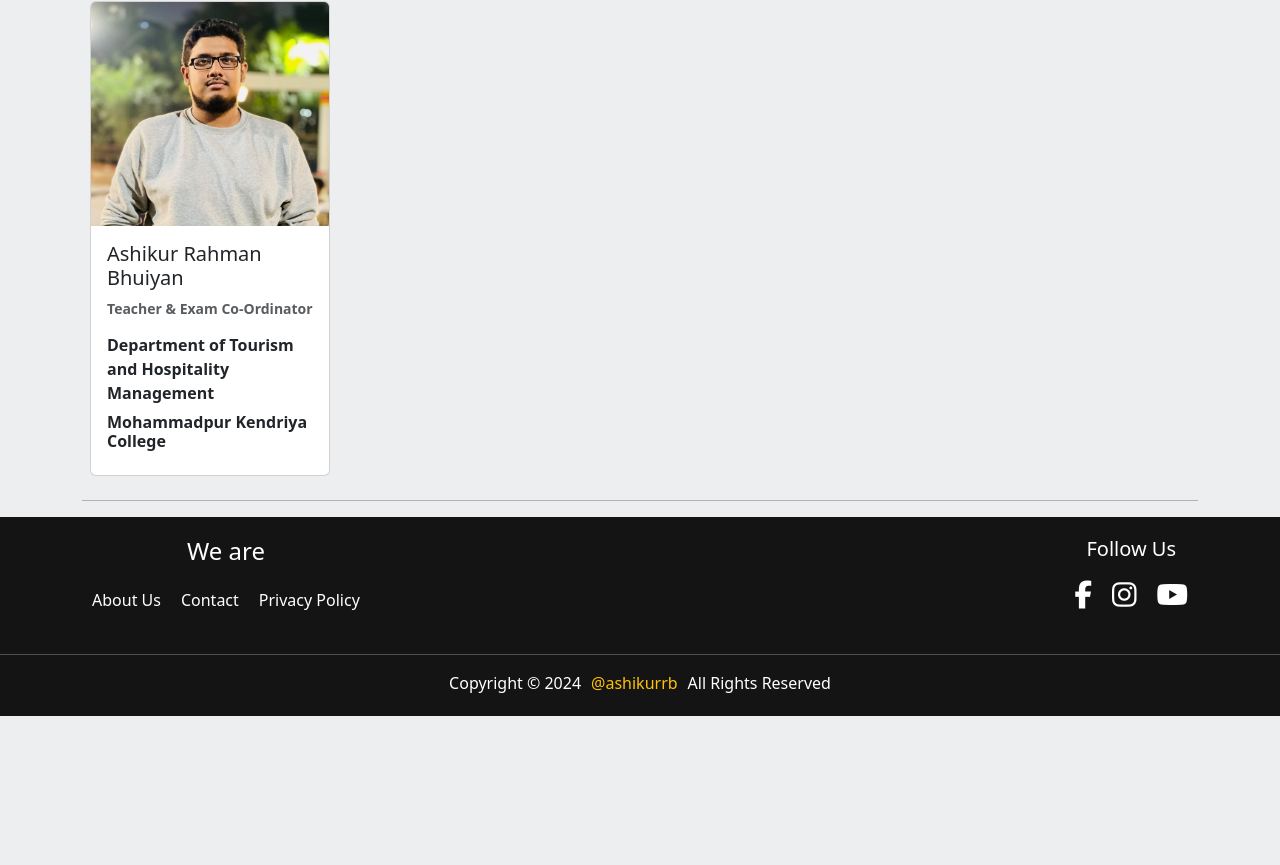
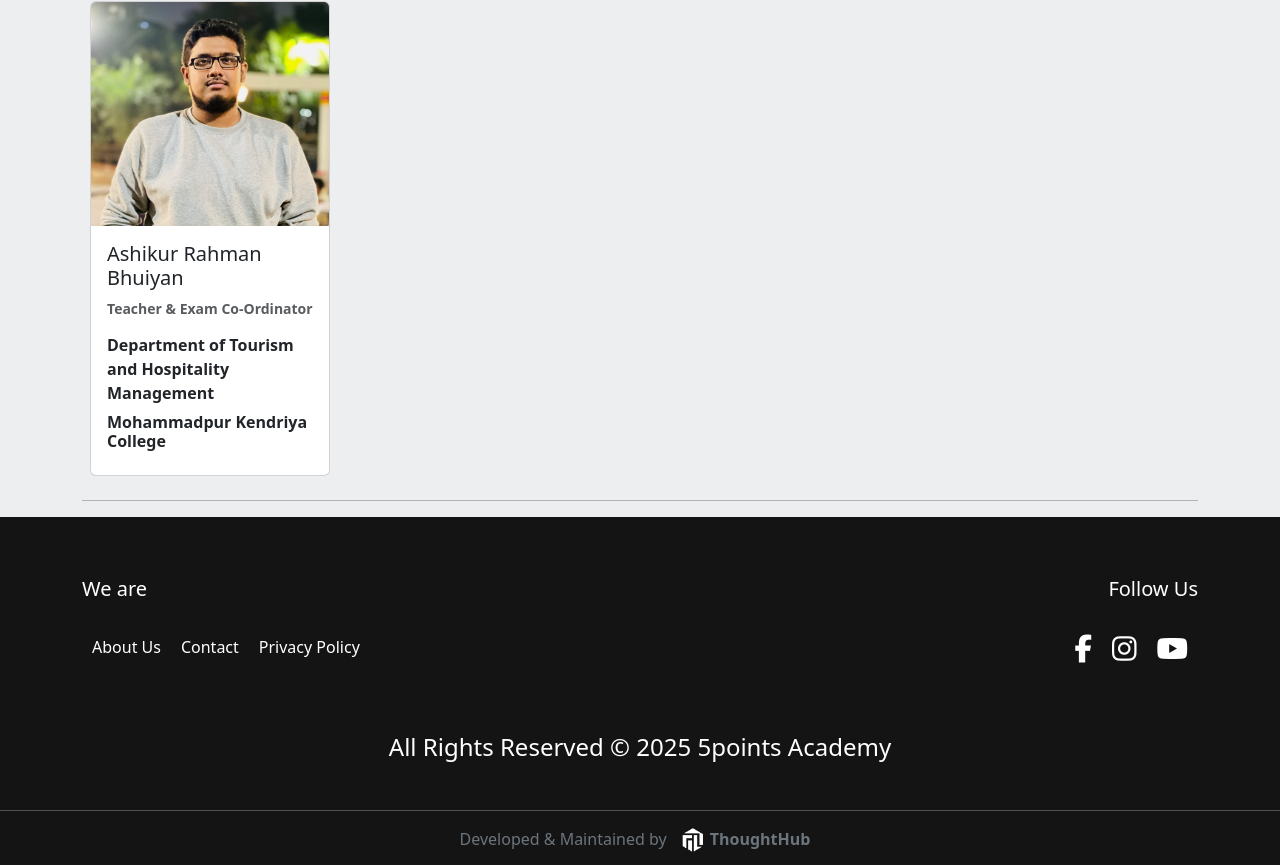
Before and after one commit to ThoughtHubHQ/5points-academy_Client, a React (Create React App) app: page / in a window 1280 px wide. Shown: the part 1301-2166 px from the top of the page. Before the commit the page ends 2017 px from the top, so only its background shows below. Built offline with nearby package versions, Linux system fonts and the light colour scheme.

Commit message:
Update footer layout and add ThoughtHub branding
Enhanced the footer design with improved spacing and alignment, updated copyright information, and added a 'Developed & Maintained by ThoughtHub' section with logo. Introduced thoughthub-logo.png image for branding.

```diff
--- a/src/components/Layouts/Footer.js
+++ b/src/components/Layouts/Footer.js
@@ -7,9 +7,9 @@ const Footer = () => {
             <div className='container'>
                 <div className="row">
                     <div className='d-lg-flex justify-content-between'>
-                        <div className='text-center'>
-                            <h4>We are </h4>
-                            <p className="d-md-flex justify-content-evenly">
+                        <div className='text-center mt-3'>
+                            <h5 className='text-md-start my-4'>We are </h5>
+                            <p className="d-md-flex justify-content-between">
                                 <Link to="/about">About Us</Link>
 
                                 <Link to="/contact">Contact</Link>
@@ -18,8 +18,8 @@ const Footer = () => {
                             </p>
                         </div>
 
-                        <div className='text-center'>
-                            <h5>Follow Us</h5>
+                        <div className='text-center mt-3'>
+                            <h5 className='text-md-end my-4'>Follow Us</h5>
                             <div className="d-md-flex justify-content-between">
                                 <Link to="https://www.facebook.com/5pointsAcademy" target='_blank'>
                                     <i className="h3 fab fa-facebook-f"></i>
@@ -34,15 +34,29 @@ const Footer = () => {
                     </div>
                 </div>
             </div>
+            <div className='text-center my-5'>
+                <h4>All Rights Reserved &copy; 2025 5points Academy</h4>
+            </div>
             <hr />
-            <div className='text-center mb-3'>
-                <span>Copyright &copy; 2024
-                    <Link className='text-warning' to="https://ashikurrb.vercel.app" target='_blank'>
-                        @ashikurrb
-                    </Link>
-                    All Rights Reserved
+            <div className="text-center my-2 text-secondary">
+                <span className="text-end">
+                    Developed & Maintained by{' '}
+                    <a
+                        href="https://thoughthub.notion.site"
+                        target="_blank"
+                        rel="noopener noreferrer"
+                        className="inline-flex items-center"
+                    >
+                        <img
+                            src="/images/thoughthub-logo.png"
+                            alt="ThoughtHub Logo"
+                            style={{ height: '24px', marginRight: '5px', verticalAlign: 'middle' }}
+                        />
+                        <strong className='text-secondary'>ThoughtHub</strong>
+                    </a>
                 </span>
             </div>
+
         </div>
     );
 };
```
Also changed, not shown: public/images/thoughthub-logo.png (added).
